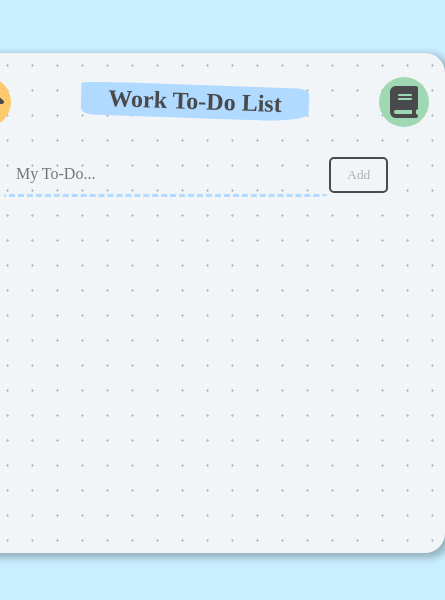
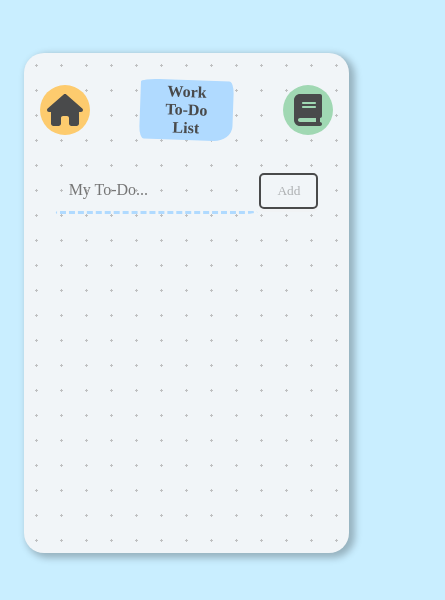
Before and after one commit to JacobEliks/to-do-list, a React (Create React App) app: page /work in a window 390 px wide. Shown: the top 600 px of the page, 445 px wide, since content can reach past the window. Built offline with nearby package versions, Linux system fonts and the light colour scheme.

Commit message:
Update styles.css

```diff
--- a/public/styles.css
+++ b/public/styles.css
@@ -245,3 +245,17 @@ input[type="checkbox"]:checked + label.checkbox::after {
   font-size: 1rem;
   width: 40%;
 }
+
+@media only screen and (max-width: 510px) {
+  .container {
+    min-width: 95%;
+    max-width: 95%;
+  }
+
+  .heading h1 {
+    font-size: 1rem;
+    margin-left: 50px;
+    margin-right: 50px;
+  }
+
+}
```
